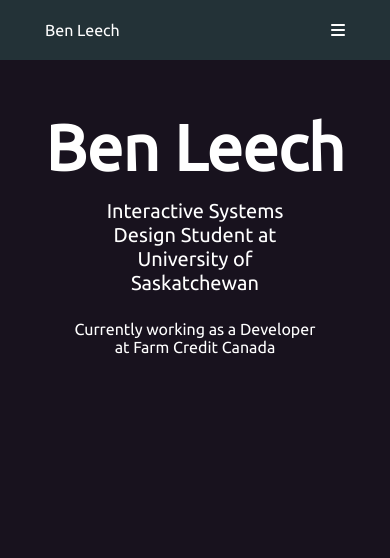
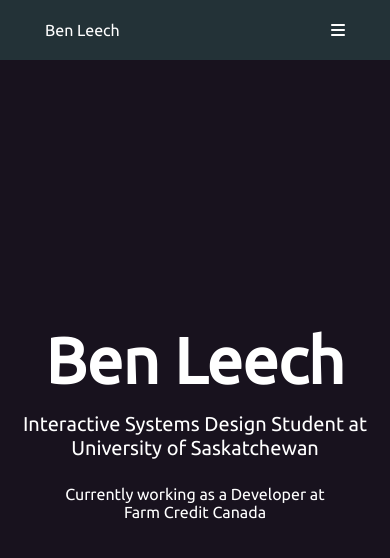
Before and after one commit to BenLeech/portfolio-website-v1, an Angular app in the folder portfolio-website/: page / in a window 390 px wide. Shown: the top 558 px of the page. Built offline with nearby package versions, Linux system fonts and the light colour scheme.

Commit message:
Responsiveness improvements
also fixed navbar dropdown from staying open when screen was widened enough

```diff
--- a/portfolio-website/src/app/navbar/navbar.component.scss
+++ b/portfolio-website/src/app/navbar/navbar.component.scss
@@ -27,6 +27,11 @@
 .dropdown-container{
   color: $primary-text-color;
   width: 100%;
+  background-color: $secondary-color;
+}
+
+.dropdown-container .nav-dropdown-link-row{
+  padding: 15px;
 }
 
 .navbar .fa-bars{
@@ -46,3 +51,9 @@
     display: block;
   }
 }
+
+@media (min-width: 781px){
+  .dropdown-container{
+    display: none;
+  }
+}
--- a/portfolio-website/src/app/splash/splash.component.html
+++ b/portfolio-website/src/app/splash/splash.component.html
@@ -4,10 +4,11 @@
       Ben Leech
     </div>
     <div class="cover-message">
-      Interactive Systems Design Student at University of Saskatchewan
+      <span class="text-group">Interactive Systems Design</span>
+      Student at <span class="text-group">University of Saskatchewan</span>
     </div>
     <div class="cover-submessage">
-      Currently working as a Developer at Farm Credit Canada
+      Currently working as a Developer at <span class="text-group">Farm Credit Canada</span>
     </div>
   </div>
   <div class="down-arrow">
--- a/portfolio-website/src/app/splash/splash.component.scss
+++ b/portfolio-website/src/app/splash/splash.component.scss
@@ -14,7 +14,6 @@
   text-align: center;
   align-items: center;
   margin: auto;
-  flex-basis: 70%;
 }
 
 .cover-container .cover-title{
@@ -26,14 +25,14 @@
 
 .cover-container .cover-message{
   font-size: 20px;
-  max-width: 60%;
+  max-width: 95%;
   color: $primary-text-color;
   margin-bottom: 25px;
 }
 
 .cover-container .cover-submessage{
   font-size: 16px;
-  width: 70%;
+  max-width: 95%;
   color: $primary-text-color;
 }
 
@@ -59,18 +58,8 @@
   }
 }
 
-@media (max-width: 425px){
+@media (max-width: 426px){
   .down-arrow{
     display: none;
   }
-
-  .cover-container{
-    flex-basis: 90%;
-  }
-
-  .cover-container{
-    margin-top: 110px;
-    margin-left: auto;
-    margin-right: auto;
-  }
 }
--- a/portfolio-website/src/styles.scss
+++ b/portfolio-website/src/styles.scss
@@ -5,3 +5,15 @@ body, html{
   font-family: Ubuntu, SansSerif;
   //consider using open sans
 }
+
+.display-none{
+  display: block;
+}
+
+.display-block{
+  display: block;
+}
+
+.text-group{
+  white-space: nowrap;
+}
```
Also changed, not shown: 1 other file (tests, documents, lock files or other folders).
